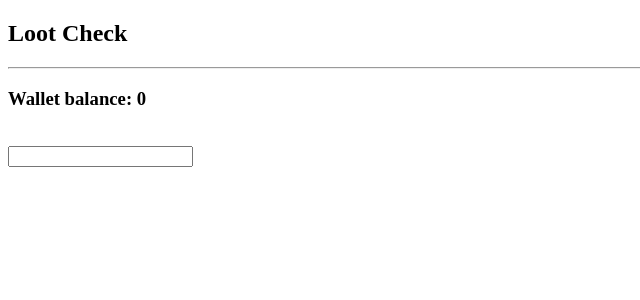
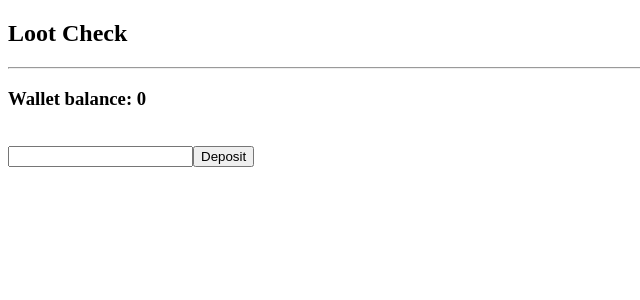
Before and after one commit to c1495616js/react_tdd_loot-check, a React (Create React App) app: page / in a window 1280 px wide. Shown: the top 300 px of the page, without its empty margins (0-640 px from the left). Built offline with nearby package versions, Linux system fonts and the light colour scheme.

Commit message:
deposit click

```diff
--- a/src/components/Wallet.js
+++ b/src/components/Wallet.js
@@ -1,12 +1,14 @@
 import React, { Component } from 'react'
 import { connect } from 'react-redux';
-
+import { deposit } from '../actions/balance';
 export class Wallet extends Component {
   state = {
-    balance: undefined,
+    balance: 0,
   }
 
   updateBalance = event => this.setState({ balance: parseInt(event.target.value, 10) });
+
+  deposit = () => this.props.deposit(this.state.balance);
 
   render() {
     return (
@@ -17,11 +19,19 @@ export class Wallet extends Component {
           className="input-wallet"
           onChange={this.updateBalance}
         />
+        <button
+          className="btn-deposit"
+          onClick={this.deposit}
+        >
+          Deposit
+        </button>
       </div>
     )
   }
 }
 
 const mapStateToProps = state => ({ balance: state });
-
-export default connect(mapStateToProps, null)(Wallet);
+const mapActionToProps = {
+  deposit,
+};
+export default connect(mapStateToProps, mapActionToProps)(Wallet);
```
Also changed, not shown: 1 other file (tests, documents, lock files or other folders).
